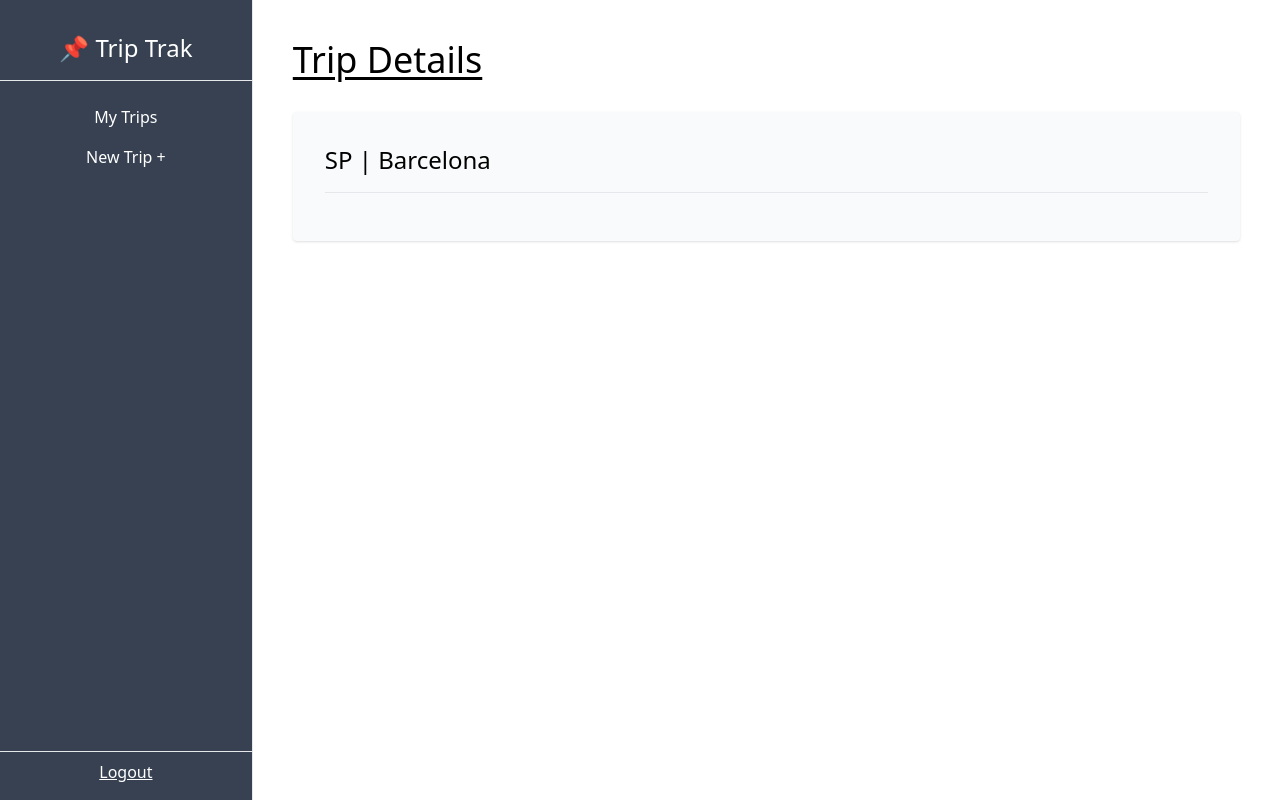
After one commit to FullstackSammy/trip-trak, a Django app: page /dashboard/trip/1 in a window 1280 px wide. The commit adds this page. Run offline with Django 4.2, Linux system fonts and the light colour scheme; data comes from the database, SQL or seed files in the repository; both versions use the stored data as it was after the commit; some libraries are stand-ins or nearby versions.

Commit message:
added detail view and template to trips

```diff
--- /dev/null
+++ b/trip/templates/trip/trip_detail.html
@@ -0,0 +1,31 @@
+{% extends 'trip/base.html' %}
+
+{% block content %}
+<h1 class="text-4xl underline underline-offset-4 mb-8">Trip Details</h1>
+    <div class="bg-gray-50 p-8 rounded shadow my-4">
+        <p class="text-2xl">{{trip.country}} | {{trip.city}}</p>
+        <hr class="my-4">
+        {% comment %} <a class="px-7 py-2 bg-gray-300 rounded md:mr-4 hover:bg-gray-200" href="{% url 'trip-update' trip.pk %}">Edit</a>
+            <form class="inline" action="{% url 'trip-delete' trip.pk %}" method="POST">
+                {% csrf_token %}
+                <input type="submit" class="px-7 py-2 bg-red-300 rounded hover:bg-red-200 hover:cursor-pointer" value="Delete" />
+            </form>
+        <h3 class="text-xl pb-4">Notes:</h3>
+        <div class="flex gap-2 flex-wrap">
+            {% for note in notes %}
+            <a href="{% url 'note-detail' note.pk %}">
+                <div class="border-2 rounded-lg pb-4 hover:shadow">
+                    <img class="w-48 h-32 object-cover overflow-hidden rounded-t-md" src="{{note.img.url}}" alt="{{note.name}}">
+                    <p class="text-center mt-4 text-lg">{{note.name}}</p>
+                    <p class="text-center mt-2 text-gray-600">Rating: {{note.rating}}/5</p>
+                </div>
+            </a>
+            {% endfor %}
+            <a href="{% url 'note-create' %}">
+                <div class="border-2 border-dashed rounded-lg hover:shadow w-48 h-48 flex justify-center items-center">
+                    <p class="min-h-32">New Note +</p>
+                </div>
+            </a>
+        </div> {% endcomment %}
+    </div>
+{% endblock content %}
--- a/trip/urls.py
+++ b/trip/urls.py
@@ -1,8 +1,9 @@
 from django.urls import path
-from .views import HomeView, trips_list, TripCreateView
+from .views import HomeView, trips_list, TripCreateView, TripDetailView
 
 urlpatterns = [
     path('', HomeView.as_view(), name='home'),
     path('dashboard/', trips_list, name='trip-list'),
     path('dashboard/trip/create', TripCreateView.as_view(), name='trip-create'),
+    path('dashboard/trip/<int:pk>', TripDetailView.as_view(), name='trip-detail'),
 ]
--- a/trip/views.py
+++ b/trip/views.py
@@ -1,5 +1,5 @@
 from django.shortcuts import render, HttpResponse
-from django.views.generic import TemplateView, CreateView
+from django.views.generic import TemplateView, CreateView, DetailView
 from django.urls import reverse_lazy
 
 from .models import Trip
@@ -28,3 +28,15 @@ class TripCreateView(CreateView):
         # owner field = logged in user
         form.instance.owner = self.request.user
         return super().form_valid(form)
+
+class TripDetailView(DetailView):
+    model = Trip
+
+    # Som det är nu så kommer vi bara få den datan som finns i Trip model. Men vi vill också ha med notes. För att kunna få med det så måste vi overrida context-variabeln som skickas med denna. Då gör vi så här:
+    def get_context_data(self, **kwargs):
+        context = super().get_context_data(**kwargs)
+        trip = context['object']
+        notes = trip.notes.all()
+        context['notes'] = notes
+        return context
+    # med detta ovan så kommer vi ha access till den nya context-variabeln, vilket är våran Notes model.
```
Also changed, not shown: trip/templates/trip/trips_list.html (+10 -8 lines), db.sqlite3, media/notes/Sam-Charles.jpg (added), 1 other file.
